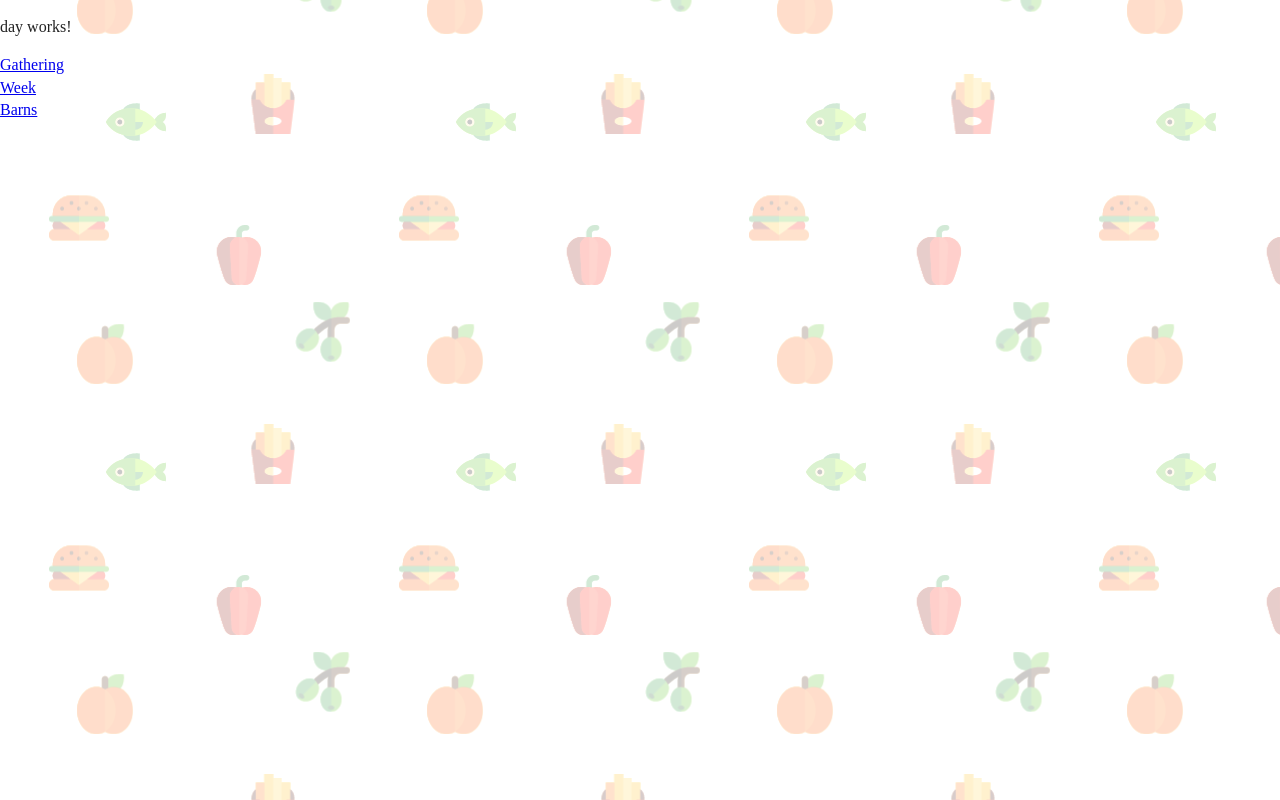
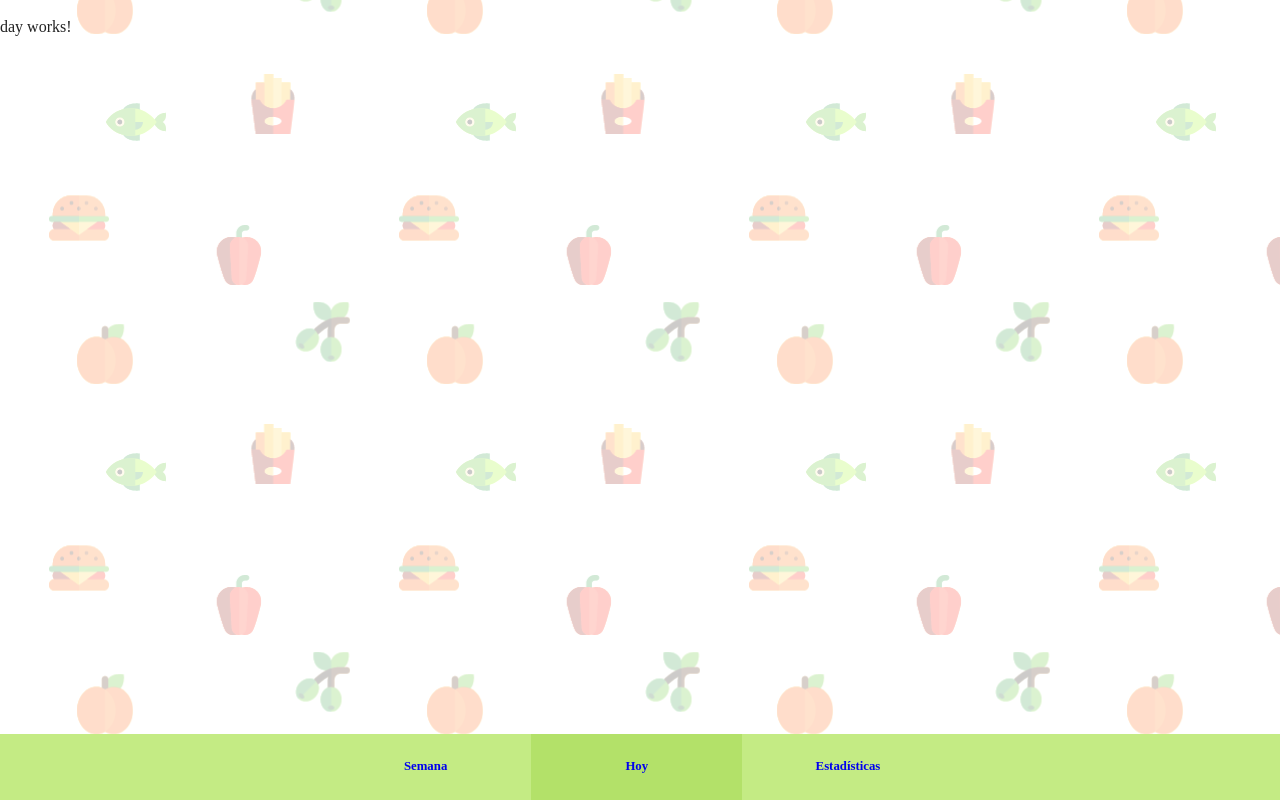
Before and after one commit to PIWEEK/comocomo, an Angular app in the folder comocomo-front/: page /day in a window 1280 px wide. Built offline with nearby package versions, Linux system fonts and the light colour scheme.

Commit message:
Add navigation bar

```diff
--- a/comocomo-front/src/app/app.module.ts
+++ b/comocomo-front/src/app/app.module.ts
@@ -9,6 +9,7 @@ import { WeekComponent } from './week/week.component';
 import { DayComponent } from './day/day.component';
 import { BarnsComponent } from './barns/barns.component';
 import { GatheringComponent } from './gathering/gathering.component';
+import { NavBarComponentComponent } from './shared/nav-bar-component/nav-bar-component.component';
 
 @NgModule({
   declarations: [
@@ -17,7 +18,8 @@ import { GatheringComponent } from './gathering/gathering.component';
     WeekComponent,
     DayComponent,
     BarnsComponent,
-    GatheringComponent
+    GatheringComponent,
+    NavBarComponentComponent
   ],
   imports: [
     BrowserModule,
--- a/comocomo-front/src/app/barns/barns.component.html
+++ b/comocomo-front/src/app/barns/barns.component.html
@@ -1,9 +1,4 @@
 <p>
   barns works!
 </p>
-<nav>
-  <a routerLink="/day">Day</a>
-</nav>
-<nav>
-  <a routerLink="/week">Week</a>
-</nav>
+<nav-bar-component [currentSection]="'barns'"></nav-bar-component>
--- a/comocomo-front/src/app/day/day.component.html
+++ b/comocomo-front/src/app/day/day.component.html
@@ -1,12 +1,4 @@
 <p>
   day works!
 </p>
-<nav>
-  <a routerLink="/gathering">Gathering</a>
-</nav>
-<nav>
-  <a routerLink="/week">Week</a>
-</nav>
-<nav>
-  <a routerLink="/barns">Barns</a>
-</nav>
+<nav-bar-component [currentSection]="'day'"></nav-bar-component>
--- /dev/null
+++ b/comocomo-front/src/app/shared/nav-bar-component/nav-bar-component.component.html
@@ -0,0 +1,7 @@
+<div class="main-nav-bar">
+  <ul>
+    <li [class.active]="currentSection === 'week'"><a routerLink="/week">Semana</a></li>
+    <li [class.active]="currentSection === 'day'"><a routerLink="/day">Hoy</a></li>
+    <li [class.active]="currentSection === 'barns'"><a routerLink="/barns">Estadísticas</a></li>
+  </ul>
+</div>
--- /dev/null
+++ b/comocomo-front/src/app/shared/nav-bar-component/nav-bar-component.component.less
@@ -0,0 +1,45 @@
+.main-nav-bar {
+  background-color: #c4eb84;
+  bottom: 0;
+  color: #568959;
+  display: flex;
+  flex-direction: row;
+  justify-content: center;
+  position: fixed;
+  width: 100%;
+
+  ul {
+    align-items: stretch;
+    display: flex;
+    flex-direction: row;
+    margin: 0;
+    width: 100%;
+    padding: 0;
+
+    li {
+      flex-basis: 33%;
+      list-style-type: none;
+
+      a {
+        display: block;
+        font-weight: bold;
+        font-size: 80%;
+        padding: 1.5rem 0;
+        text-align: center;
+        text-decoration: none;
+      }
+    }
+
+    li.active {
+      background-color: #b3e169;
+    }
+  }
+}
+
+@media only screen and (min-width: 35em) {
+  .main-nav-bar {
+    ul {
+      width: 40rem;
+    }
+  }
+}
--- a/comocomo-front/src/app/week/week.component.html
+++ b/comocomo-front/src/app/week/week.component.html
@@ -1,9 +1,4 @@
 <p>
   week works!
 </p>
-<nav>
-  <a routerLink="/day">Day</a>
-</nav>
-<nav>
-  <a routerLink="/barns">Barns</a>
-</nav>
+<nav-bar-component [currentSection]="'week'"></nav-bar-component>
```
Also changed, not shown: comocomo-front/src/app/shared/nav-bar-component/nav-bar-component.component.ts (added, +14 -0 lines), 1 other file (tests, documents, lock files or other folders).
